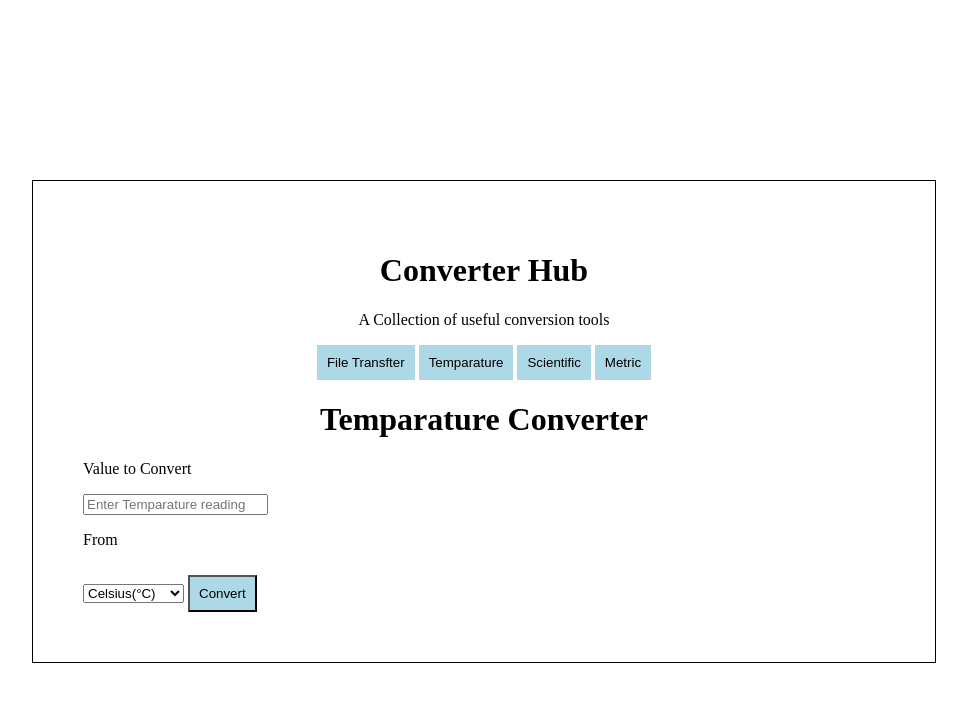
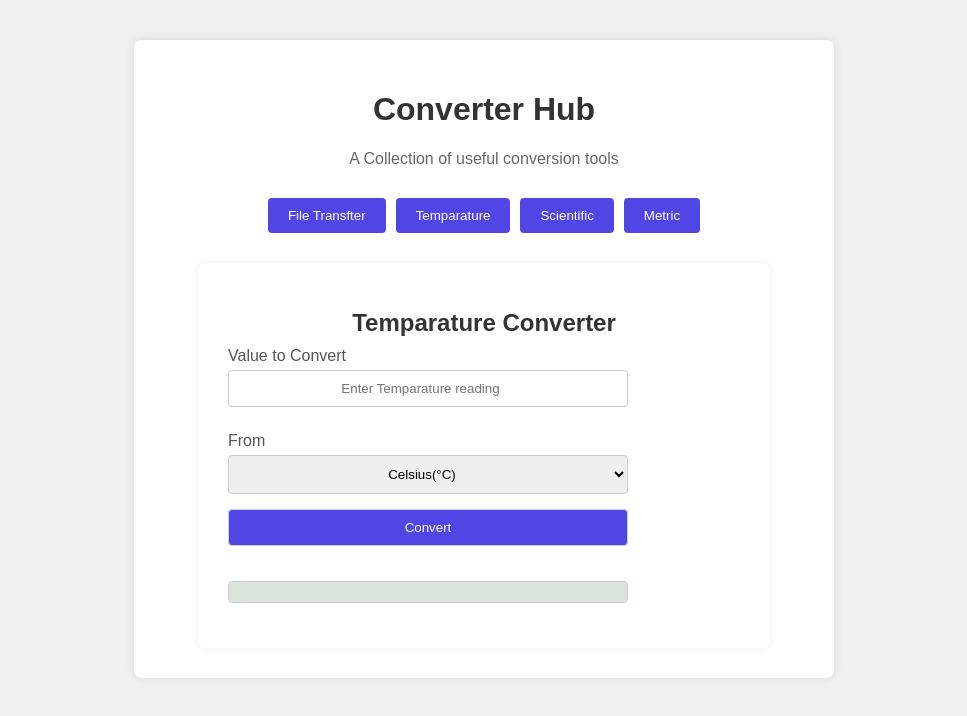
Before and after one commit to Andile45/Binary-Converter-, a plain HTML site: page converter.html in a window 1280 px wide. Both pictures are taken after a click on the button "Temparature". Shown: the whole page, without its empty margins (156-1123 px from the left). Drawn offline with Linux system fonts and the light colour scheme.

Commit message:
i added styling for the first 2 convertion application

```diff
--- a/converter.css
+++ b/converter.css
@@ -1,91 +1,192 @@
+body {
+  font-family: Arial, sans-serif;
+  background-color: #f0f0f0;
+  margin: 0;
+  padding: 0;
+}
+
 .main {
+  width: 50%;
+  margin: 40px auto;
+  background-color: #fff;
+  padding: 30px;
+  box-shadow: 0 0 10px rgba(0, 0, 0, 0.1);
+  border-radius: 8px;
+}
+
+h1 {
+  text-align: center;
+  color: #333;
+}
+
+#intro {
+  text-align: center;
+  color: #666;
+  margin-bottom: 30px;
+}
+
+#tabs {
+  display: flex;
   justify-content: center;
+  flex-wrap: wrap;
+  gap: 10px;
+  margin-bottom: 30px;
+}
+
+.tab-btn {
+  background-color: #4f46e5;
+  color: #fff;
+  border: none;
+  padding: 10px 20px;
+  cursor: pointer;
+  border-radius: 4px;
+  transition: background-color 0.3s ease;
+}
+
+.tab-btn:hover {
+  background-color: #4f46e5;
+}
+
+#file {
+  display: flex;
+  flex-direction: column;
   align-items: center;
-  border: 1px solid black;
-  padding: 50px;
-  margin: 180px;
 }
-.main h1 {
+
+.files,
+.Int-Speed {
+  display: flex;
+  flex-direction: column;
+  gap: 20px;
+  width: 80%;
+  margin-bottom: 20px;
+}
+
+label {
+  margin-bottom: 5px;
+  display: block;
+  font-weight: bold;
+}
+
+input[type="number"],
+select {
+  padding: 10px;
+  border: 1px solid #ccc;
+  border-radius: 4px;
+  width: 100%;
+  box-sizing: border-box;
+}
+
+button#calculate {
+  background-color: #4f46e5;
+  color: #fff;
+  border: none;
+  padding: 10px 20px;
+  cursor: pointer;
+  border-radius: 4px;
+  transition: background-color 0.3s ease;
+}
+
+button#calculate:hover {
+  background-color: #4f46e5;
+}
+
+#output {
+  margin-top: 20px;
+  text-align: center;
+  color: #020202;
+  font-size: 1.2em;
+  font-weight: bold;
+  background-color: #dbe4da;
+  padding: 10px;
+  border-radius: 5px;
+}
+/* Temparature css */
+
+#temp {
+  display: flex;
+  flex-direction: column;
+  align-items: center;
+  background-color: #fff;
+  padding: 30px;
+  margin-top: 20px;
+  border-radius: 8px;
+  box-shadow: 0 0 10px rgba(0, 0, 0, 0.05);
+  width: 80%;
+  margin-left: auto;
+  margin-right: auto;
+  justify-content: center;
+}
+
+#temp h1 {
+  font-size: 24px;
+  margin-bottom: 10px;
+  color: #333;
   text-align: center;
 }
-#intro {
+
+#temp p {
+  font-size: 16px;
+  margin: 10px 0 5px;
+  color: #555;
+  align-self: flex-start;
+  width: 100%;
+  max-width: 400px;
+}
+
+#temp input[type="number"],
+#temp select {
+  width: 100%;
+  max-width: 400px;
+  padding: 10px;
+  margin-bottom: 15px;
+  border: 1px solid #ccc;
+  border-radius: 4px;
+  box-sizing: border-box;
+}
+
+#temp button#convert {
+  background-color: #4f46e5;
+  color: #fff;
+  border: none;
+  padding: 10px 20px;
+  cursor: pointer;
+  border-radius: 4px;
+  transition: background-color 0.3s ease;
+  width: 100%;
+  max-width: 400px;
+}
+
+#temp button#convert:hover {
+  background-color: #3b36c2;
+}
+
+#tempOutput {
+  margin-top: 20px;
+  font-size: 1.2em;
+  font-weight: bold;
+  color: #020202;
+  background-color: #dbe4da;
+  padding: 10px;
+  border-radius: 5px;
+  width: 100%;
+  max-width: 400px;
   text-align: center;
 }
-#tabs {
+#temp input[type="number"],
+#temp select,
+#temp button#convert,
+#tempOutput {
+  width: 100%;
+  max-width: 400px;
+  padding: 10px;
+  margin-bottom: 15px;
+  border: 1px solid #ccc;
+  border-radius: 4px;
+  box-sizing: border-box;
   text-align: center;
   justify-content: center;
 }
-#tabs button {
-  padding: 10px;
-  background-color: lightblue;
-  border: 0px solid lightblue;
-}
-#tabs button:hover {
-  border: 2px solid black;
-}
-.f-size {
-  display: flex;
-  flex-direction: column;
-}
-
-.files {
-  display: flex;
-
-  gap: 10px;
-}
-.f-type select {
-  width: 150px;
-  height: 40px;
-}
-.files {
-  justify-content: center;
-  align-items: center;
-  /* text-align: center; */
-}
-.Int-Speed div:nth-child(1) {
-  display: flex;
-  flex-direction: column;
-  justify-content: center;
-}
-.Int-Speed div:nth-child(2) {
-  width: 150px;
-  height: 40px;
-  margin-top: 25px;
-}
-.Int-Speed {
-  display: flex;
-  gap: 10px;
-  justify-content: center;
-}
-#calculate {
-  display: block;
-  margin: 20px auto;
-  width: 350px;
-  height: 40px;
-}
-#output {
-  width: 350px;
-  height: 40px;
-  /* box-shadow: 15px 9px 61px -1px rgba(18, 17, 17, 0.78);
-  -webkit-box-shadow: 15px 9px 61px -1px rgba(18, 17, 17, 0.78);
-  -moz-box-shadow: 15px 9px 61px -1px rgba(18, 17, 17, 0.78); */
-  display: block;
-  margin: 20px auto;
-}
-
-
-/* Temparature css */
-
-#temp{
-  display: flex;
-  flex-direction: column;
-}
-#convert{
-  margin-top: 10px;
-  background-color: lightblue;
-  padding: 9px;
-}
-
 /* scintific css */
 
 #Scientific {
@@ -94,10 +195,9 @@
   padding: 20px 25px;
   background: #fff;
   border-radius: 12px;
-  box-shadow: 0 4px 12px rgba(0,0,0,0.1);
+  box-shadow: 0 4px 12px rgba(0, 0, 0, 0.1);
   font-family: "Segoe UI", Arial, sans-serif;
 }
-
 
 #Scientific h1 {
   font-size: 20px;
@@ -113,7 +213,6 @@
   color: #444;
 }
 
-
 #Scientific input[type="number"] {
   width: 100%;
   padding: 12px;
@@ -128,7 +227,6 @@
 #Scientific input[type="number"]:focus {
   border-color: #4f46e5;
 }
-
 
 #convertScientificNo {
   width: 100%;
@@ -147,7 +245,6 @@
   background: #4338ca;
 }
 
-
 #scintificOutput {
   margin-top: 20px;
   padding: 15px;
@@ -158,7 +255,6 @@
   color: #222;
   font-weight: 500;
 }
-
 
 #scintificOutput span {
   color: #4f46e5;
@@ -173,7 +269,7 @@
   padding: 20px 25px;
   background: #fff;
   border-radius: 12px;
-  box-shadow: 0 4px 12px rgba(0,0,0,0.1);
+  box-shadow: 0 4px 12px rgba(0, 0, 0, 0.1);
   font-family: "Segoe UI", Arial, sans-serif;
 }
 
--- a/converter.html
+++ b/converter.html
@@ -120,7 +120,7 @@
                     <label for="from">From</label>
                     <select id="from">
                         <option value="1e9">Giga (G)</option>
-            <option value="1e6" selected>Mega (M)</option>
+                        <option value="1e6">Mega (M)</option>
                         <option value="1e3">Kilo (k)</option>
                         <option value="1">Base Unit</option>
                         <option value="1e-3">Milli (m)</option>
@@ -132,7 +132,7 @@
                     <select id="to">
                         <option value="1e9">Giga (G)</option>
                         <option value="1e6">Mega (M)</option>
-            <option value="1e3" selected>Kilo (k)</option>
+                        <option value="1e3">Kilo (k)</option>
                         <option value="1">Base Unit</option>
                         <option value="1e-3">Milli (m)</option>
                         <option value="1e-6">Micro (µ)</option>
@@ -147,4 +147,5 @@
 
     <script src="converter.js"></script>
 </body>
+
 </html>
```
Lines whose indentation alone changed are shown as unchanged.
